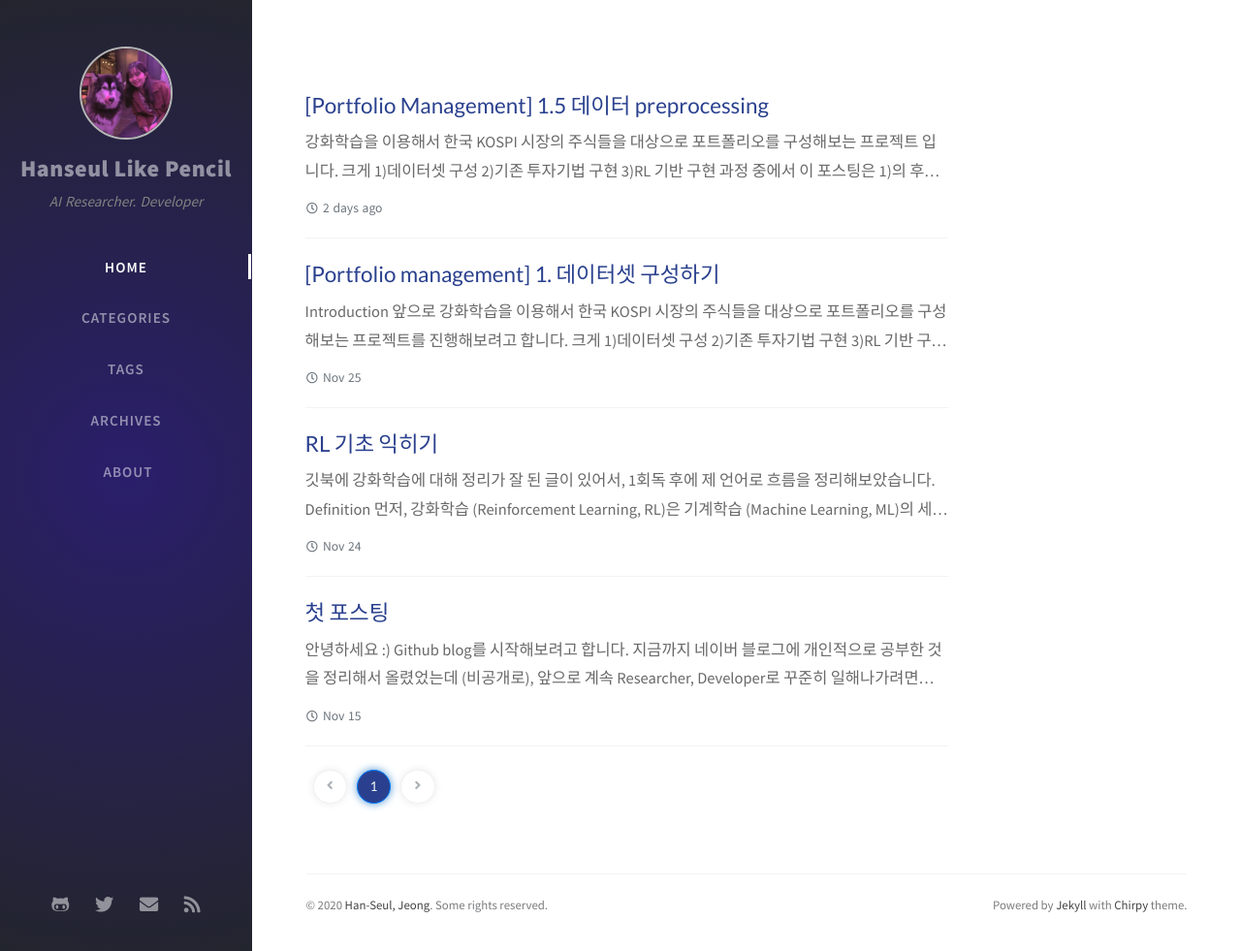
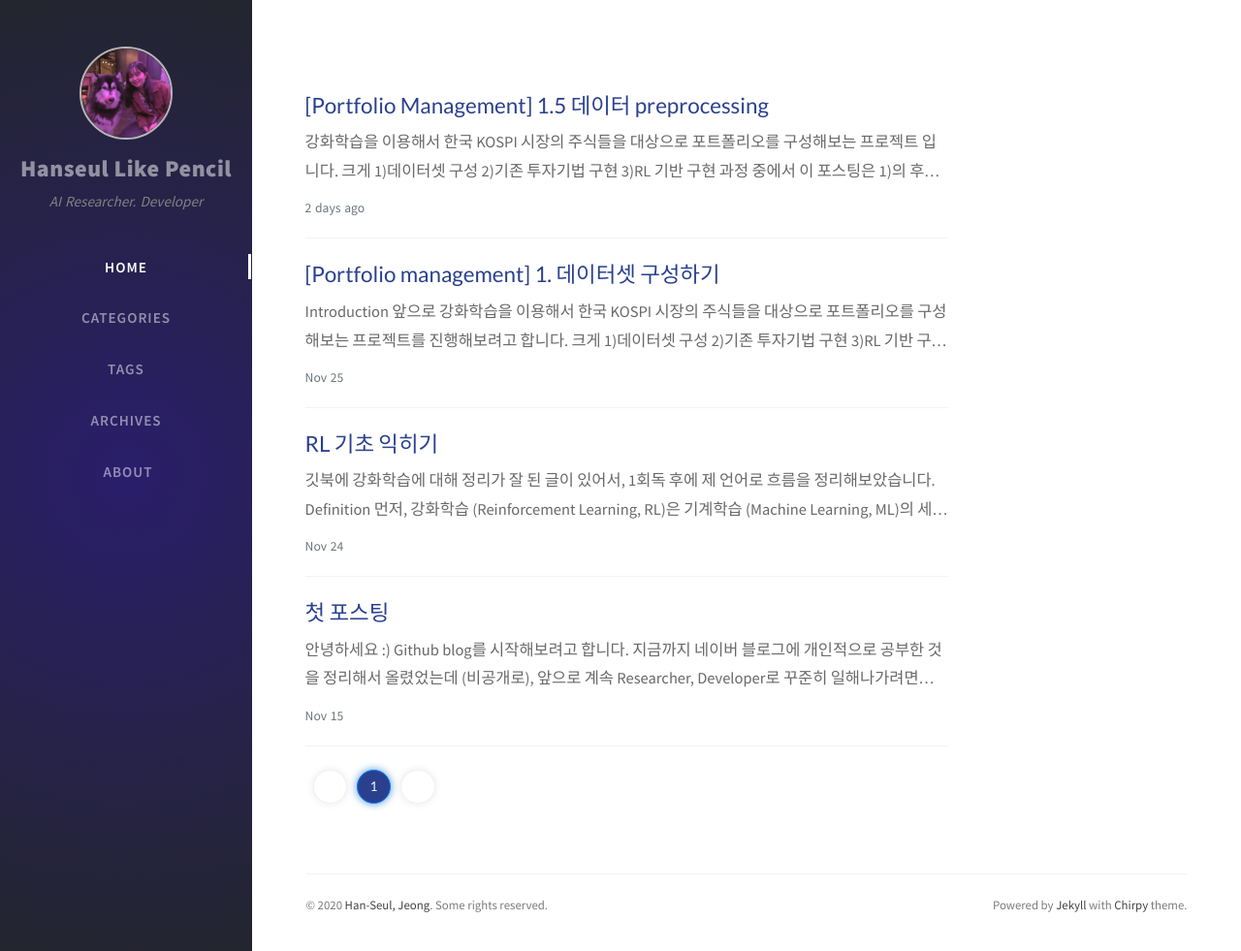
Before and after one commit to hanseul-jeong/hanseul-jeong.github.io, a Jekyll site: the page built from index.html, in a window 1280 px wide and 981 px high. Shown: the whole window at 97% size. Built offline with Jekyll 4.4.1, drawn with Linux system fonts in a browser that asks for light colours; nearby versions of some CDN libraries; some web fonts are replaced; the list of posts is cut into pages by our own code; comment, search, counter and statistics services are not loaded.

Commit message:
Update jekyll theme

```diff
--- a/_includes/head.html
+++ b/_includes/head.html
@@ -23,6 +23,8 @@
   {% include favicons.html %}
 
   <!-- Google Fonts -->
+  <link href="http://cdn.jsdelivr.net/gh/joungkyun/font-d2coding/d2coding.css" rel="stylesheet" type="text/css">
+  <link href="https://fonts.googleapis.com/css?family=Merriweather:300|Raleway:400,700" rel="stylesheet">
   <link rel="preconnect" href="https://fonts.gstatic.com" crossorigin="anonymous">
   <link rel="dns-prefetch" href="https://fonts.gstatic.com">
 
@@ -50,10 +52,10 @@
     integrity="sha256-LA89z+k9fjgMKQ/kq4OO2Mrf8VltYml/VES+Rg0fh20=" crossorigin="anonymous">
 
   <!-- Font Awesome -->
-  <link rel="stylesheet"
-    href="https://cdn.jsdelivr.net/npm/@fortawesome/fontawesome-free@5.11.2/css/all.min.css"
-    integrity="sha256-+N4/V/SbAFiW1MPBCXnfnP9QSN3+Keu+NlB+0ev/YKQ="
-    crossorigin="anonymous">
+<!--  <link rel="stylesheet"-->
+<!--    href="https://cdn.jsdelivr.net/npm/@fortawesome/fontawesome-free@5.11.2/css/all.min.css"-->
+<!--    integrity="sha256-+N4/V/SbAFiW1MPBCXnfnP9QSN3+Keu+NlB+0ev/YKQ="-->
+<!--    crossorigin="anonymous">-->
 
   {% include css-selector.html %}
 
```
